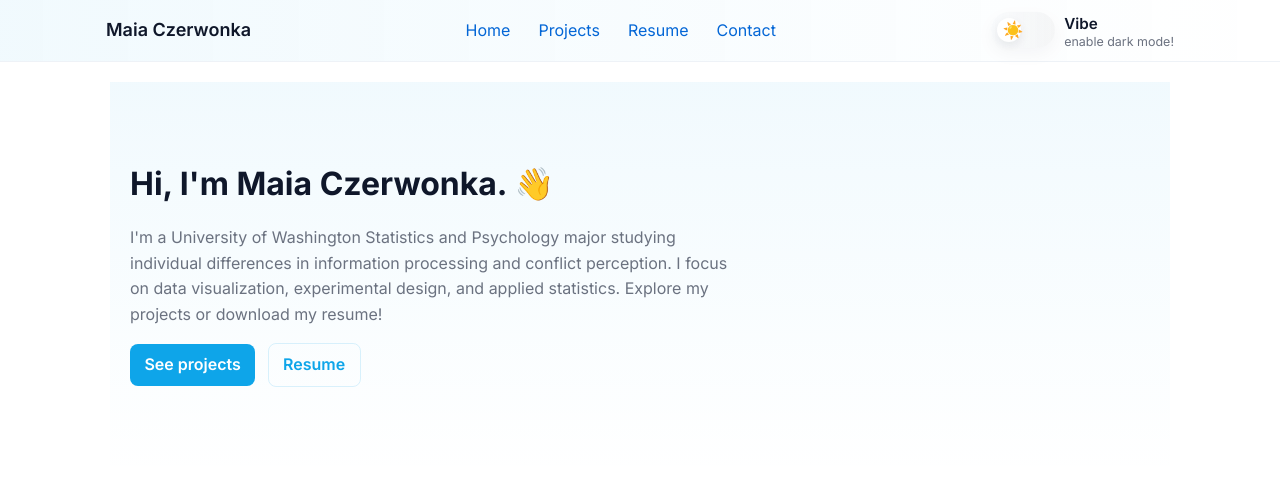
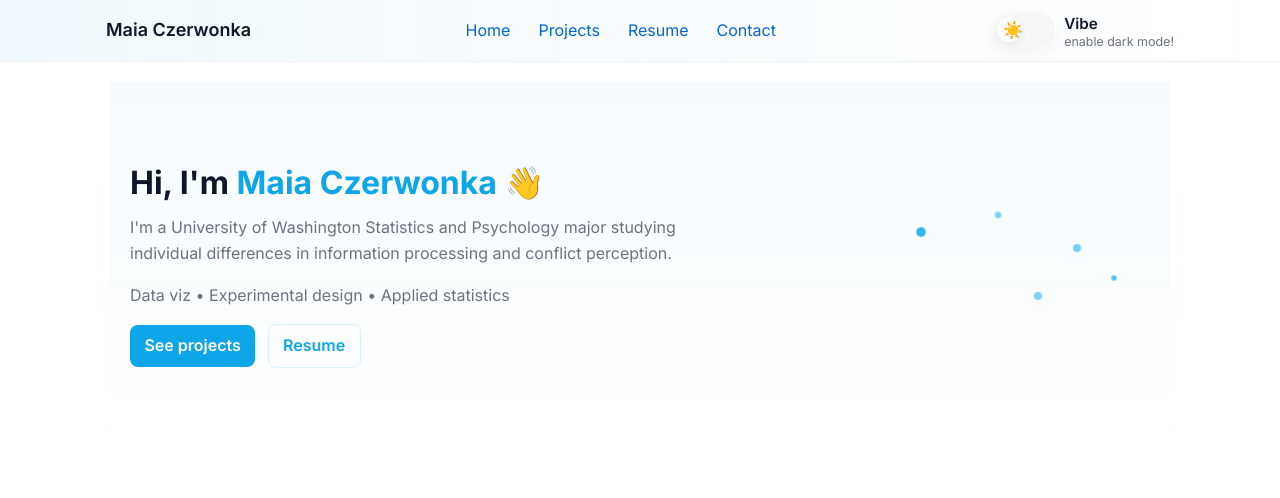
Before and after one commit to maiacz/website, a Jekyll site: the page built from index.md, in a window 1280 px wide. Shown: the top 498 px of the page. Built offline with Jekyll 4.4.1, drawn with Linux system fonts in a browser that asks for light colours.

Commit message:
Add animated hero: markup, styles, JS microinteractions (entrance, sparkles, parallax)
Co-authored-by: Copilot <223556219+Copilot@users.noreply.github.com>

```diff
--- a/_layouts/default.html
+++ b/_layouts/default.html
@@ -42,5 +42,6 @@
   </footer>
   <script src="/assets/js/theme.js" defer></script>
   <script src="/assets/js/projects-filter.js" defer></script>
+  <script src="/assets/js/hero.js" defer></script>
 </body>
 </html>
--- a/assets/css/styles.css
+++ b/assets/css/styles.css
@@ -84,3 +84,45 @@ body{background:var(--bg);color:var(--text)}
 
 /* Small responsive tweaks */
 @media(max-width:640px){#theme-toggle{padding:.25rem}.tag-bar{gap:.4rem}.pdf-controls{overflow:auto}}
+
+/* Animated hero enhancements */
+.hero-animated{position:relative;overflow:visible;padding:4rem 0 3rem;background:linear-gradient(180deg,rgba(14,165,233,0.04),transparent)}
+.hero-inner{display:flex;align-items:center;gap:2rem}
+.hero-text{flex:1}
+.hero-decor{width:260px;display:flex;align-items:center;justify-content:center}
+.intro{font-size:2rem;margin:0 0 .5rem;line-height:1.05}
+.name{color:var(--accent);font-weight:700}
+.wave{display:inline-block;transform-origin:70% 70%;transition:transform .45s cubic-bezier(.2,.9,.3,1)}
+.lead{color:var(--muted);max-width:54ch}
+.lead-sm{color:var(--muted);margin-top:.4rem}
+.hero-cta{margin-top:1rem}
+
+/* sparkles */
+.sparkles{position:relative;width:100%;height:160px}
+.spark{position:absolute;width:10px;height:10px;border-radius:50%;background:var(--accent);opacity:.9;filter:drop-shadow(0 6px 12px rgba(14,165,233,0.12));transform:translateY(0) scale(1);animation:float 4s ease-in-out infinite, twinkle 2.6s infinite;}
+.spark:nth-child(1){left:10%;top:20%;--delay:0s}
+.spark:nth-child(2){left:40%;top:10%;--delay:.6s;width:8px;height:8px}
+.spark:nth-child(3){left:70%;top:30%;--delay:1.2s}
+.spark:nth-child(4){left:55%;top:60%;--delay:.9s}
+.spark:nth-child(5){left:85%;top:50%;--delay:1.6s;width:6px;height:6px}
+.spark{animation-delay:var(--delay)}
+
+@keyframes float{0%{transform:translateY(0)}50%{transform:translateY(-10px)}100%{transform:translateY(0)}}
+@keyframes twinkle{0%{opacity:.9;transform:scale(1)}50%{opacity:.5;transform:scale(.8)}100%{opacity:.9;transform:scale(1)}}
+
+/* entrance */
+.hero-animated:not(.animate) .intro,.hero-animated:not(.animate) .lead,.hero-animated:not(.animate) .lead-sm{opacity:0;transform:translateY(12px)}
+.hero-animated.animate .intro{animation:introIn .6s cubic-bezier(.2,.9,.3,1) forwards}
+.hero-animated.animate .lead{animation:leadIn .6s .08s cubic-bezier(.2,.9,.3,1) forwards}
+.hero-animated.animate .lead-sm{animation:leadIn .6s .16s cubic-bezier(.2,.9,.3,1) forwards}
+@keyframes introIn{to{opacity:1;transform:translateY(0)}}
+@keyframes leadIn{to{opacity:1;transform:translateY(0)}}
+
+/* reduced motion */
+@media (prefers-reduced-motion: reduce){
+  .spark{animation:none;opacity:.9}
+  .hero-animated.animate .intro,.hero-animated.animate .lead,.hero-animated.animate .lead-sm{transition:none;opacity:1;transform:none}
+  .wave{transition:none}
+}
+
+@media(max-width:800px){.hero-inner{flex-direction:column-reverse}.hero-decor{width:100%;height:120px}.sparkles{height:120px}.intro{font-size:1.5rem}}
--- /dev/null
+++ b/assets/js/hero.js
@@ -0,0 +1,42 @@
+// Hero animations and microinteractions
+(function(){
+  function init(){
+    const hero = document.querySelector('.hero-animated');
+    if(!hero) return;
+    const wave = hero.querySelector('.wave');
+    const sparkles = hero.querySelectorAll('.spark');
+    const prefersReduced = window.matchMedia && window.matchMedia('(prefers-reduced-motion: reduce)').matches;
+
+    if(!prefersReduced){
+      // entrance animation
+      requestAnimationFrame(()=> setTimeout(()=> hero.classList.add('animate'), 80));
+
+      // gentle wave animation on hover
+      if(wave){
+        hero.addEventListener('mouseenter', ()=> wave.style.transform = 'rotate(18deg) translateY(-2px)');
+        hero.addEventListener('mouseleave', ()=> wave.style.transform = 'none');
+      }
+
+      // subtle mouse parallax for sparkles
+      hero.addEventListener('mousemove', (e)=>{
+        const rect = hero.getBoundingClientRect();
+        const x = (e.clientX - rect.left) / rect.width - 0.5; // -0.5 .. 0.5
+        const y = (e.clientY - rect.top) / rect.height - 0.5;
+        sparkles.forEach((s, i)=>{
+          const depth = (i+1)/6;
+          s.style.transform = `translate(${x * 18 * depth}px, ${y * 12 * depth}px)`;
+        });
+      });
+
+      // reset on leave
+      hero.addEventListener('mouseleave', ()=>{
+        sparkles.forEach(s=> s.style.transform = 'translate(0,0)');
+      });
+    } else {
+      // ensure visible
+      hero.classList.add('animate');
+    }
+  }
+
+  if(document.readyState === 'loading') document.addEventListener('DOMContentLoaded', init); else init();
+})();
--- a/index.md
+++ b/index.md
@@ -4,11 +4,23 @@ title: Home
 permalink: /
 ---
 
-<section class="hero">
-  <div class="container">
-    <h1>Hi, I'm Maia Czerwonka. 👋</h1>
-    <p>I'm a University of Washington Statistics and Psychology major studying individual differences in information processing and conflict perception. I focus on data visualization, experimental design, and applied statistics. Explore my projects or download my resume!</p>
-    <p><a class="btn" href="/projects/">See projects</a> <a class="btn ghost" href="/resume/">Resume</a></p>
+<section class="hero hero-animated">
+  <div class="container hero-inner">
+    <div class="hero-text">
+      <h1 class="intro">Hi, I'm <span class="name">Maia Czerwonka</span> <span class="wave">👋</span></h1>
+      <p class="lead">I'm a University of Washington Statistics and Psychology major studying individual differences in information processing and conflict perception.</p>
+      <p class="lead-sm">Data viz • Experimental design • Applied statistics</p>
+      <p class="hero-cta"><a class="btn" href="/projects/">See projects</a> <a class="btn ghost" href="/resume/">Resume</a></p>
+    </div>
+    <div class="hero-decor" aria-hidden="true">
+      <div class="sparkles">
+        <span class="spark" style="--i:0"></span>
+        <span class="spark" style="--i:1"></span>
+        <span class="spark" style="--i:2"></span>
+        <span class="spark" style="--i:3"></span>
+        <span class="spark" style="--i:4"></span>
+      </div>
+    </div>
   </div>
 </section>
 
```
